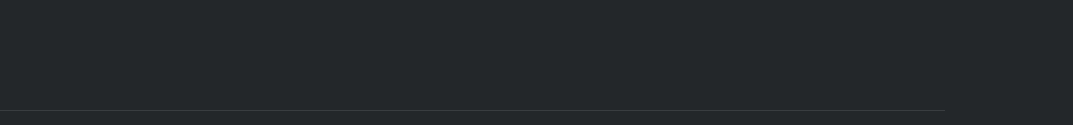
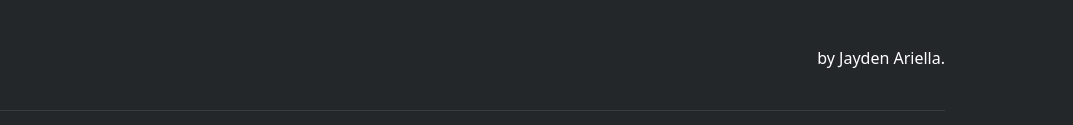
Before and after one commit to Armaggudean/yoyowangsaf, a plain HTML site: page index.html in a window 1280 px wide. Shown: the part 1797-1922 px from the top of the page, 207-1280 px from the left. Drawn offline with nearby package versions, Linux system fonts and the light colour scheme; a script that the page names is missing.

Commit message:
Update index.html

```diff
--- a/index.html
+++ b/index.html
@@ -238,6 +238,7 @@
                                 <img src="https://cdn.prod.website-files.com/66ae183c8fbb46cce3eb4f4c/66ae1b1d49e5863cc636a03e_zuEBJnH01.svg" loading="lazy" alt="" class="footer_brand-logo"/>
                             </a>
                             <div class="footer_link-wrapper"></div>
+                            <div class="footer_credits">by Jayden Ariella.</div>
                         </div>
                     </div>
                 </div>
```
